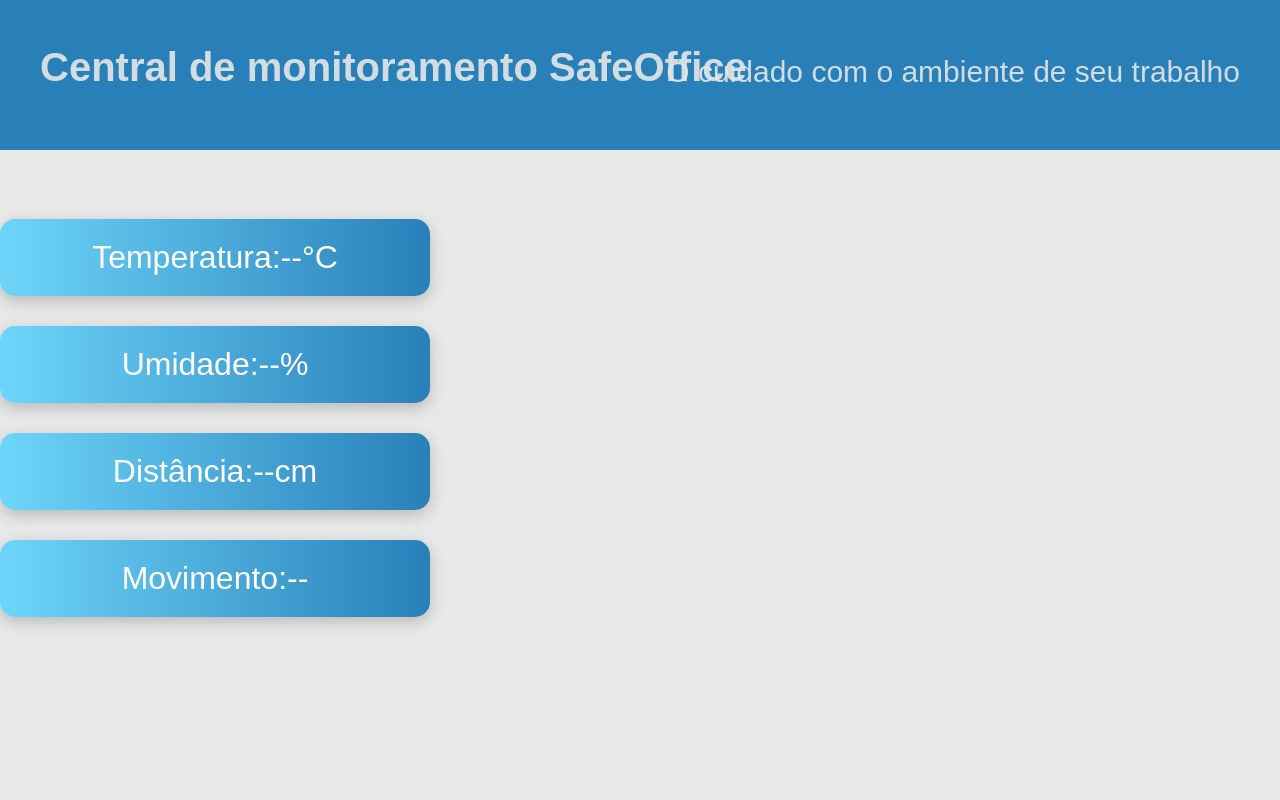
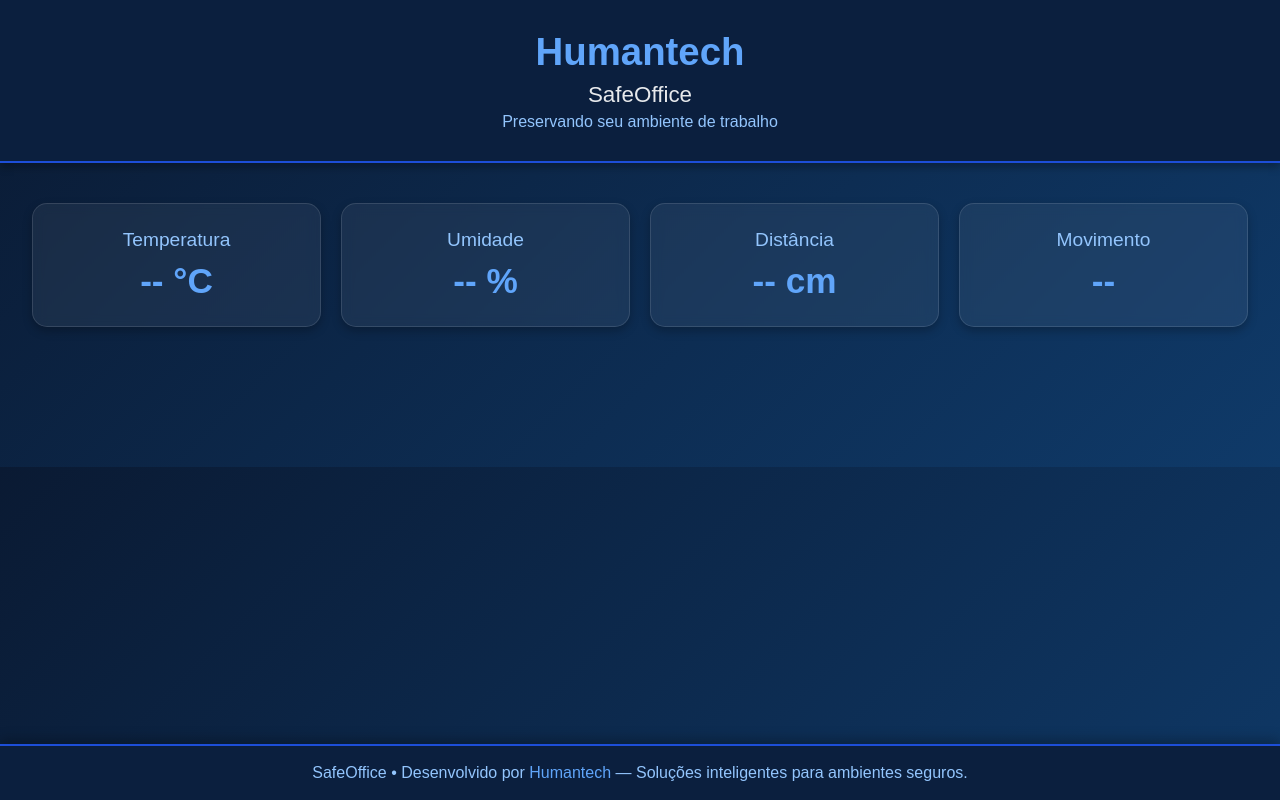
Before and after one commit to juliapompu/GS-EDGE, a plain HTML site: page index.html in a window 1280 px wide. Drawn offline with Linux system fonts and the light colour scheme; no server answers.

Commit message:
site final

```diff
--- a/index.html
+++ b/index.html
@@ -2,26 +2,43 @@
 <html lang="pt-BR">
 <head>
     <meta charset="UTF-8">
-    <meta name="viewport" content="width=device-width, initial-scale=1.0">
+    <meta viewport="width=device-width, initial-scale=1.0">
     <link rel="stylesheet" href="style.css">
-    <title>SafeOficce</title>
-    <style>
+    <title>SafeOffice</title>
+</head>
 
-    </style>
-</head>
 <body>
-    <header class="header">
-        <h2>Central de monitoramento SafeOffice</h2>
-        <p>O cuidado com o ambiente de seu trabalho</p>
+    <header>
+        <h1>Humantech</h1>
+        <h2>SafeOffice</h2>
+        <p>Preservando seu ambiente de trabalho</p>
+    </header>
+    <div class="container">
+        <div class="card">
+            <div class="label">Temperatura</div>
+            <div class="valor"><span id="temp">--</span> °C</div>
+        </div>
 
-    </header>
-    <br>
-    <br>
-    <br>
-    <div class="temp">Temperatura: <span id="temp">--</span> °C</div>
-    <div class="um">Umidade: <span id="umid">--</span> %</div>
-    <div class="dis">Distância: <span id="dist">--</span> cm</div>
-    <div class="mov">Movimento: <span id="mov">--</span></div>
+        <div class="card">
+            <div class="label">Umidade</div>
+            <div class="valor"><span id="umid">--</span> %</div>
+        </div>
+
+        <div class="card">
+            <div class="label">Distância</div>
+            <div class="valor"><span id="dist">--</span> cm</div>
+        </div>
+
+        <div class="card">
+            <div class="label">Movimento</div>
+            <div class="valor"><span id="mov">--</span></div>
+        </div>
+    </div>
+    <footer>
+        SafeOffice • Desenvolvido por
+         <span>Humantech</span>
+          — Soluções inteligentes para ambientes seguros.
+    </footer>
 
     <script>
         const BASE_URL = "http://44.223.43.74:1026/v2/entities/urn:ngsi-ld:device:002/attrs/";
@@ -39,7 +56,7 @@
             "Accept": "application/json"
         };
 
-        function buscarAtributo(url, elementoID, transform = x => x) {
+       function buscarAtributo(url, elementoID, transform = x => x) {
             fetch(url, { method: "GET", headers: FIWARE_HEADERS })
                 .then(res => res.json())
                 .then(data => {
@@ -54,12 +71,13 @@
             buscarAtributo(ENDPOINTS.umid, "umid");
             buscarAtributo(ENDPOINTS.dist, "dist");
 
-            // Movimento 0/1 → texto
+
             buscarAtributo(ENDPOINTS.mov, "mov", val => val == 1 ? "SIM" : "NÃO");
         }
 
         atualizarTudo();
         setInterval(atualizarTudo, 5000);
     </script>
+
 </body>
 </html>
--- a/style.css
+++ b/style.css
@@ -1,56 +1,126 @@
-  body {
-            font-family: Arial, Helvetica, sans-serif;
-            background-color: #e6e6e6e6;
-            display: flex;
-            flex-direction: column;
-            min-height: 100vh;
+ /* GERAL */
+        body {
+            margin: 0;
+            padding: 0 0 100px 0;
+            font-family: "Poppins", sans-serif;
+            background: linear-gradient(135deg, #0a1a33, #0f3a69);
+            color: #e2e8f0;
+        }
+
+        h1, h2, h3, p {
             margin: 0;
         }
 
-
-        .header{
-          background-color: #2980b9;
-          min-height: 150px;
+        /* HEADER */
+        header {
+            background: #0b1f3e;
+            padding: 30px 20px;
+            text-align: center;
+            color: white;
+            box-shadow: 0px 4px 8px rgba(0,0,0,0.3);
+            border-bottom: 2px solid #1d4ed8;
         }
 
-        .header h2{
-            color: #e6e6e6e6;
-            font-size: 40px;
-            margin-bottom: 40px;
-            margin-top: 45px;
-            margin-left: 40px;
-            display: flex;
-            text-align: center;
+        header h1 {
+            font-size: 2.4rem;
+            font-weight: 700;
+            color: #60a5fa;
         }
 
-        .header p{
-            color: #e6e6e6e6;
-            font-size: 30px;
-            margin-top: -75px;
-            margin-right: 40px;
-            margin-left: 30px;
-            display: flex;
-            text-align: right;
-            justify-content: right;
-            align-items: right;
+        header h2 {
+            font-size: 1.4rem;
+            margin-top: 8px;
+            font-weight: 500;
+            opacity: 0.9;
         }
 
-        .temp, .um, .dis, .mov {
-            display: flex;
-            font-size: 2em;
-            margin: 15px 0;
-            padding: 20px 40px;
-            border-radius: 15px;
-            background: linear-gradient(to right, #6dd5fa, #2980b9);
-            color: white;
-            box-shadow: 0 5px 15px rgba(0,0,0,0.2);
-            transition: transform 0.2s;
-            width: 350px;
-            text-align: center;
-            align-items: center;
-            justify-content: center;
+        header p {
+            margin-top: 5px;
+            font-size: 1rem;
+            color: #93c5fd;
         }
 
-        .temp:hover, .um:hover, .dis:hover, .mov:hover {
-            transform: scale(1.05);
+        /* PAINEL */
+        .container {
+            width: 95%;
+            max-width: 1400px;
+            margin: 40px auto;
+            display: grid;
+            grid-template-columns: repeat(4, 1fr);
+            gap: 20px;
         }
+
+
+        @media (max-width: 900px) {
+            .container {
+                grid-template-columns: repeat(auto-fit, minmax(240px, 1fr));
+            }
+        }
+
+        .card {
+            background: rgba(255,255,255,0.06);
+            padding: 25px;
+            border-radius: 15px;
+            text-align: center;
+            backdrop-filter: blur(6px);
+            border: 1px solid rgba(255,255,255,0.12);
+            box-shadow: 0px 4px 10px rgba(0,0,0,0.25);
+            transition: transform .2s;
+        }
+
+        .card:hover {
+            transform: scale(1.03);
+        }
+
+        .label {
+            font-size: 1.2rem;
+            color: #93c5fd;
+            margin-bottom: 10px;
+            font-weight: 500;
+        }
+
+        .valor {
+            font-size: 2.2rem;
+            font-weight: 700;
+            color: #60a5fa;
+        }
+
+        /* FOOTER  */
+        footer {
+            position: fixed;
+            left: 0;
+            right: 0;
+            bottom: 0;
+            background: #0b1f3e;
+            color: #93c5fd;
+            padding: 18px 24px;
+            text-align: center;
+            border-top: 2px solid #1d4ed8;
+            font-size: 1rem;
+            z-index: 1000;
+            box-shadow: 0 -4px 12px rgba(0,0,0,0.28);
+        }
+
+        footer span {
+            color: #60a5fa;
+        }
+
+        @media (max-width: 600px) {
+            footer {
+                padding: 10px 12px;
+                font-size: 0.92rem;
+            }
+            body {
+                padding-bottom: 64px;
+            }
+        }
+
+        @media (max-width: 360px) {
+            footer {
+                padding: 8px 10px;
+                font-size: 0.88rem;
+            }
+            body {
+                padding-bottom: 56px;
+            }
+        }
```
